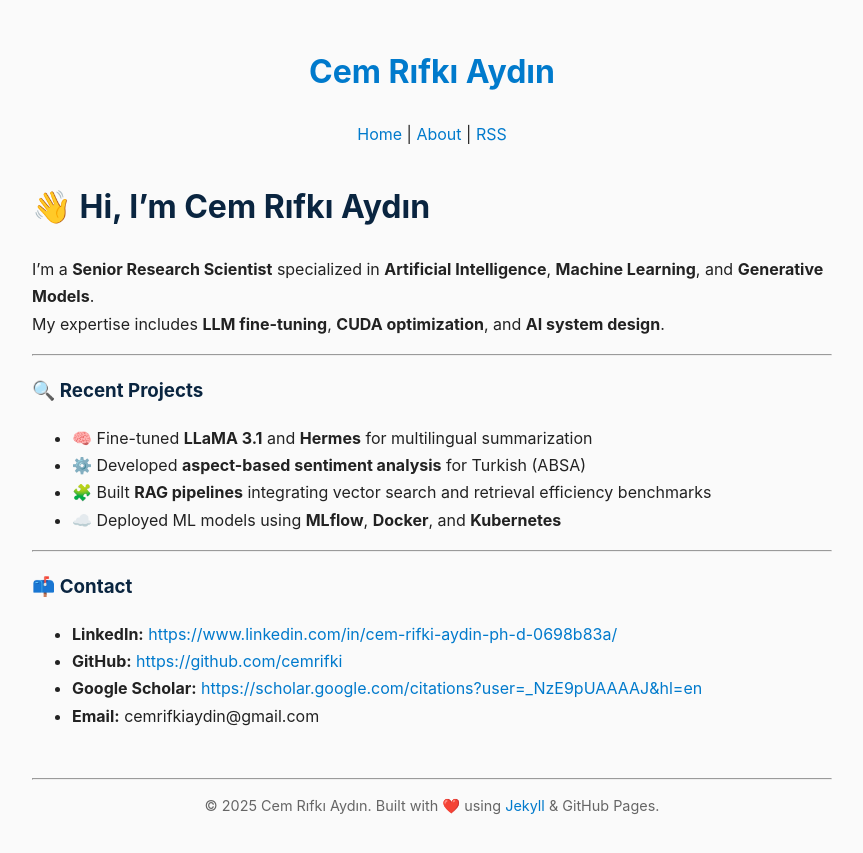
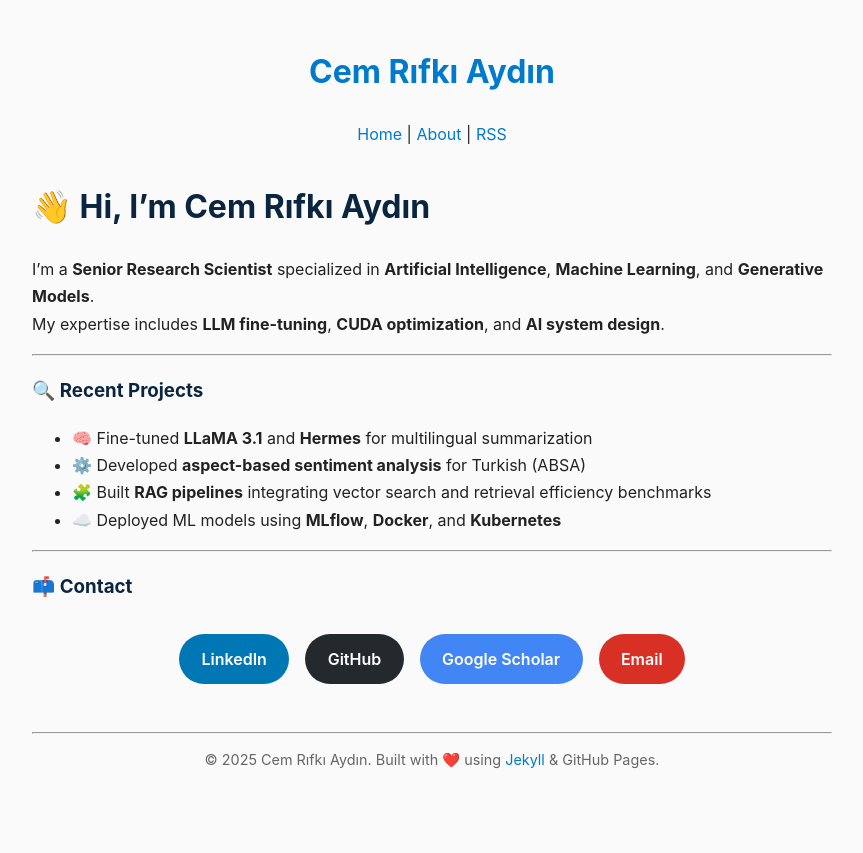
Before and after one commit to cemrifki/cemrifki.github.io, a Jekyll site: the page built from index.md, in a window 1280 px wide. Shown: the top 853 px of the page, without its empty margins (208-1071 px from the left). Built offline with Jekyll 4.4.1, drawn with Linux system fonts in a browser that asks for light colours.

Commit message:
Updated the index.html and assets/css files.

```diff
--- a/assets/css/style.css
+++ b/assets/css/style.css
@@ -31,3 +31,42 @@ footer {
   font-size: 0.9rem;
   color: #666;
 }
+
+.contact-buttons {
+  display: flex;
+  flex-wrap: wrap;
+  justify-content: center;
+  gap: 1rem;
+  margin-top: 2rem;
+}
+
+.btn {
+  display: inline-block;
+  padding: 0.7rem 1.4rem;
+  border-radius: 30px;
+  font-weight: 600;
+  color: white;
+  text-decoration: none;
+  transition: transform 0.2s ease, background-color 0.2s ease;
+}
+
+.btn:hover {
+  transform: translateY(-3px);
+}
+
+/* Platform-specific colors */
+.linkedin {
+  background-color: #0077b5;
+}
+
+.github {
+  background-color: #24292e;
+}
+
+.scholar {
+  background-color: #4285f4;
+}
+
+.email {
+  background-color: #d93025;
+}
--- a/index.md
+++ b/index.md
@@ -19,7 +19,10 @@ My expertise includes **LLM fine-tuning**, **CUDA optimization**, and **AI syste
 ---
 
 ### 📫 Contact
-- **LinkedIn:** [https://www.linkedin.com/in/cem-rifki-aydin-ph-d-0698b83a/](https://www.linkedin.com/in/cem-rifki-aydin-ph-d-0698b83a/)
-- **GitHub:** [https://github.com/cemrifki](https://github.com/cemrifki)
-- **Google Scholar:** [https://scholar.google.com/citations?user=_NzE9pUAAAAJ&hl=en](https://scholar.google.com/citations?user=_NzE9pUAAAAJ&hl=en)
-- **Email:** cemrifkiaydin@gmail.com
+
+<div class="contact-buttons">
+  <a href="https://www.linkedin.com/in/cem-rifki-aydin-ph-d-0698b83a/" class="btn linkedin" target="_blank">LinkedIn</a>
+  <a href="https://github.com/cemrifki" class="btn github" target="_blank">GitHub</a>
+  <a href="https://scholar.google.com/citations?user=_NzE9pUAAAAJ&hl=en" class="btn scholar" target="_blank">Google Scholar</a>
+  <a href="mailto:cemrifkiaydin@gmail.com" class="btn email">Email</a>
+</div>
```
